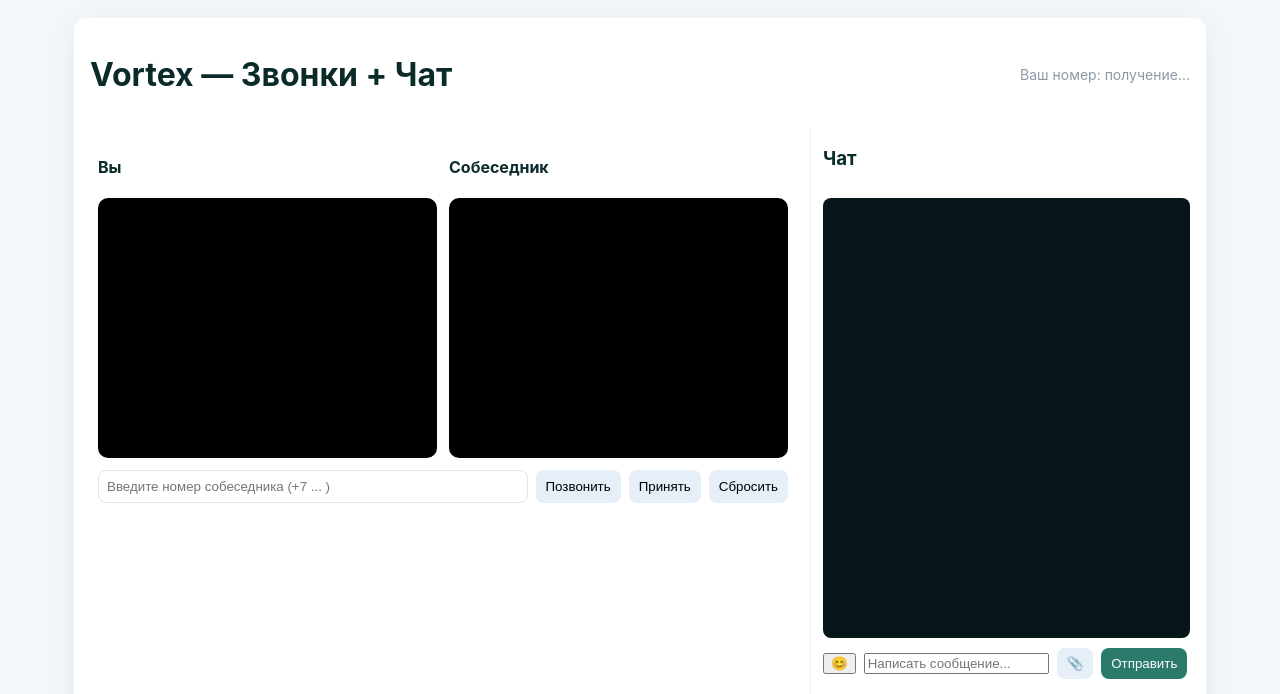
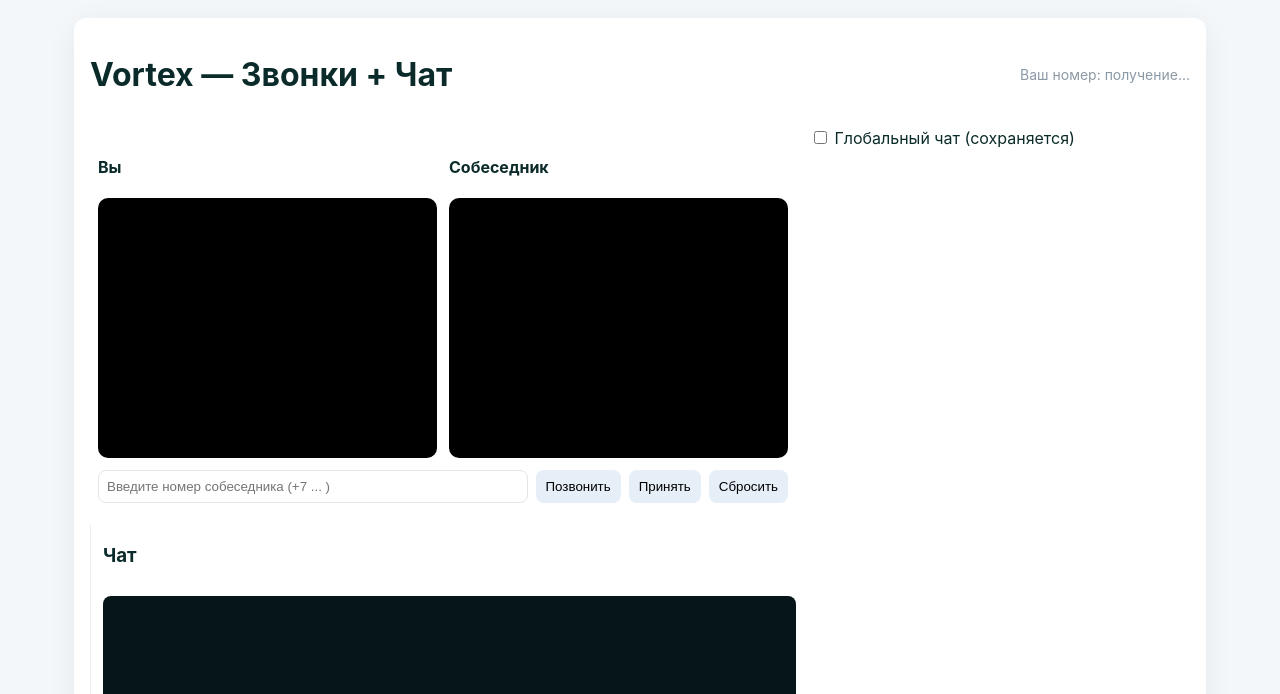
Before and after one commit to astonishedman11/vortex, a website: page public/index.html in a window 1280 px wide. Shown: the top 694 px of the page. Drawn offline with nearby package versions, Linux system fonts and the light colour scheme; no server answers.

Commit message:
Update index.html

```diff
--- a/public/index.html
+++ b/public/index.html
@@ -33,6 +33,10 @@
           <button id="hangupBtn" class="btn">Сбросить</button>
         </div>
       </section>
+      <label class="global-row">
+        <input type="checkbox" id="globalChk">
+         Глобальный чат (сохраняется)
+       </label>
 
       <aside class="chat-area">
         <div class="chat-header">
```
